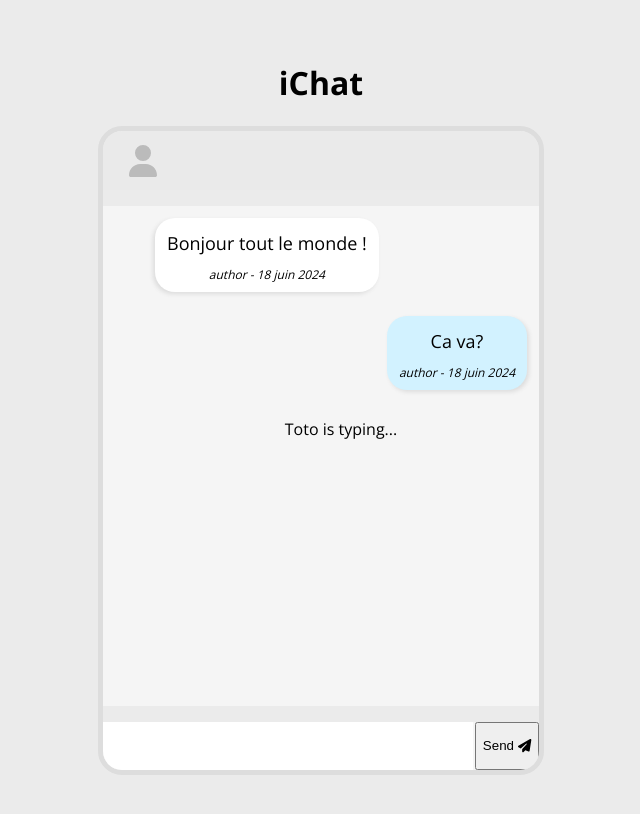
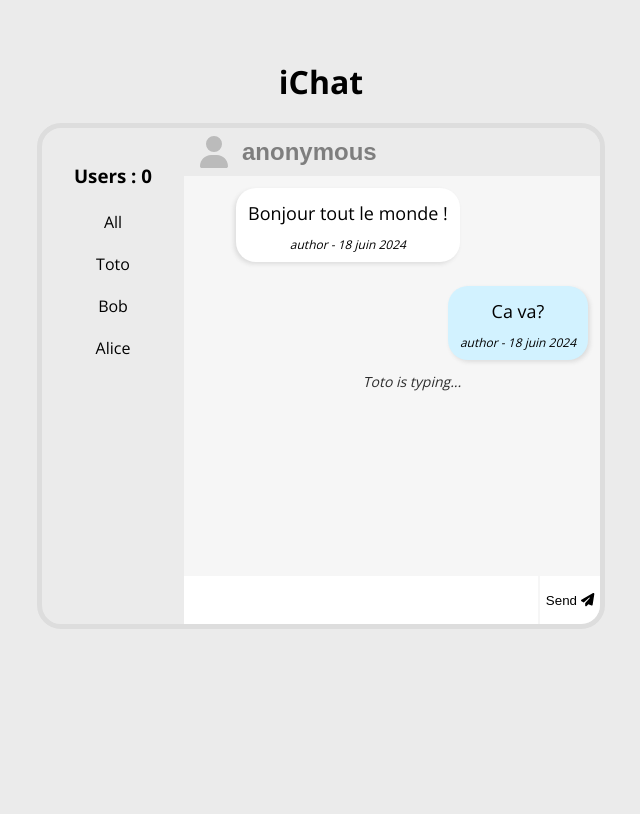
Before and after one commit to Fouad-berry/Simple-Chat-using-SOCKETS, a React (Vite) app in the folder chat-frontend/: page / in a window 1280 px wide. Shown: the whole page, without its empty margins (319-959 px from the left). Built offline with nearby package versions, Linux system fonts and the light colour scheme.

Commit message:
add new functionnality

```diff
--- a/chat-frontend/src/App.css
+++ b/chat-frontend/src/App.css
@@ -1,17 +1,12 @@
 @import url('https://fonts.googleapis.com/css2?family=Open+Sans:wght@400;600;700&display=swap');
 
-body{
+body {
   font-family: 'Open sans', sans-serif;
-    display: flex;
+  display:flex;
   justify-content: center;
   flex-direction: column;
   align-items: center;
   background-color: #ebebeb;
-    color: black;
-
-}
-.messageFeedback {
-    list-style: none;
 }
 
 #root {
@@ -20,25 +15,33 @@
   text-align: center;
 }
 
+.title {
+  margin: 20px 0;
+}
+
 .mainChat {
   border: 5px solid #dddddd;
   border-radius: 24px;
   overflow: hidden;
 }
+
 .name {
-    display: flex;
+  display:flex;
   font-size: 32px;
   font-weight: bold;
-    padding: 8px 26px;
+  padding: 8px 16px;
   color: #7e7e7e;
-    background-color: #ebebebeb ;
+  background-color: #ebebeb;
 }
-.name > span{
+
+.name > span {
   color: #bbb;
 }
-.nameForm{
+
+.nameForm {
   display: flex;
 }
+
 .nameInput {
   font-size: 24px;
   font-weight: bold;
@@ -46,16 +49,17 @@
   border: none;
   margin: 0 12px;
   outline: none;
-    background-color: #ebebebeb;
+  background-color: #ebebeb;
 }
 
 .conversation {
-    background-color: #f6f6f6f6;
+  margin:0;
+  background-color: #f6f6f6;
   display: flex;
   flex-direction: column;
-    overflow-x:hidden ;
   overflow-y: scroll;
-    height: 500px;
+  overflow-x: hidden;
+  height: 400px;
 }
 
 .messageLeft, .messageRight {
@@ -72,19 +76,35 @@
   align-self: flex-start;
   box-shadow: -2px 2px 4px #dcdcdc;
 }
-.messageRight{
+
+.messageRight {
   background-color: #d2f2ff;
   align-self: flex-end;
   box-shadow: 2px 2px 4px #dcdcdc;
 }
-.messageLeft span,.messageRight span{
+
+.messageLeft span, .messageRight span {
   font-style: italic;
   margin-top: 4px;
   font-size: 12px;
 }
+
 .message {
   margin: 5px 0;
 }
+
+.messageFeedback {
+  list-style: none;
+}
+
+.feedback {
+  font-style: italic;
+  margin: 0;
+  font-size: 14px;
+  color: #2d2d2D;
+  text-align:center;
+}
+
 .messageForm {
   display: flex;
   justify-content: space-between;
@@ -100,14 +120,40 @@
 }
 
 .vDivider {
-    width: 2px;
   height: 48px;
-    background-color: #f6f6f6f6;
+  width:2px;
+  background-color: #f6f6f6;
 }
+
 .sendButton {
   background-color: white;
   border: 0;
 }
+
 .sendButton:hover {
   background-color: #e9e9e9;
 }
+
+.flex {
+  display:flex;
+}
+
+.userList {
+  padding:1em 2em;
+}
+
+.userList ul {
+  list-style: none;
+  margin: 0;
+  padding: 0;
+}
+
+.userList li {
+  margin: 10px 0;
+  padding: 5px;
+  border-radius: 10px;
+}
+
+.userList li:hover {
+  background-color: #bcbcbc;
+}
--- a/chat-frontend/src/App.jsx
+++ b/chat-frontend/src/App.jsx
@@ -1,20 +1,45 @@
 import './App.css'
 import {FontAwesomeIcon} from '@fortawesome/react-fontawesome';
 import { faPaperPlane, faUser } from '@fortawesome/free-solid-svg-icons';
+import { useState } from 'react';
 
 function App() {
+  // On déclare 2 states, donc, l'equivalent des variables, qui me permettront de conserver,
+  // le name ainsi que le message
+  const [name, setName] = useState('anonymous');
+  const [message, setMessage] = useState('');
+
+  const handleNameChange = (e) => {
+    setName(e.target.value); // Ici on prend la valeur de l'input qui vient d'etre modifiée, et on utilise SetName pour changer la valeur du name
+  }
+
+  const handleMessageChange = (e) => {
+    setMessage(e.target.value); // Ici on prend la valeur de l'input qui vient d'etre modifiée, et on utilise SetName pour changer la valeur du name
+  }
 
   return (
     <>
       <h1 className='title'>iChat</h1>
       <div className="mainChat">
+        <div className="flex">
+          <div className="userList">
+            <h3>Users : 0</h3>
+            <ul>
+              <li>All</li>
+              <li>Toto</li>
+              <li>Bob</li>
+              <li>Alice</li>
+            </ul>
+          </div>
+          <div className="chat">
             <div className="name">
-          <span>
+            <span className="nameForm">
               <FontAwesomeIcon icon={faUser} />
               <input type="text"
                 className="nameInput"
                 id="nameInput"
-              value=""
+                value={name}
+                onChange={handleNameChange}
                 maxLength="20"
               />
             </span>
@@ -33,10 +58,18 @@
             </li>
           </ul>
           <form className="messageForm">
-          <input type="text" name="message" className='messageInput' value="" />
+            <input type="text"
+              name="message"
+              className='messageInput'
+              value={message}
+              onChange={handleMessageChange}
+            />
             <div className="vDivider"></div>
-          <button type="submit">Send <FontAwesomeIcon icon={faPaperPlane}/></button>
+            <button type="submit" className='sendButton'>Send <FontAwesomeIcon icon={faPaperPlane}/></button>
           </form>
+          </div>
+        </div>
+
       </div>
     </>
   )
```
Also changed, not shown: 2 other files (tests, documents, lock files or other folders). Lines whose indentation alone changed are shown as unchanged.
